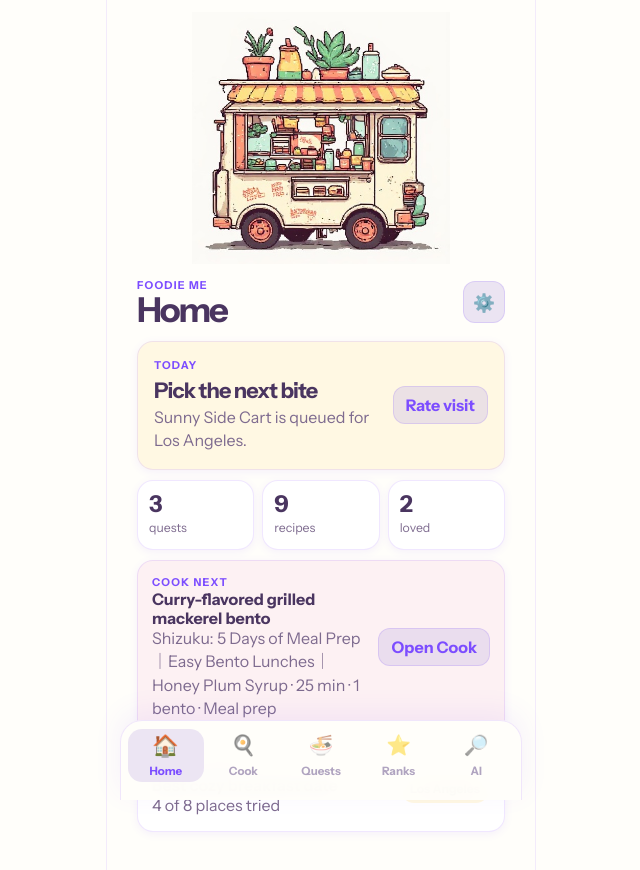
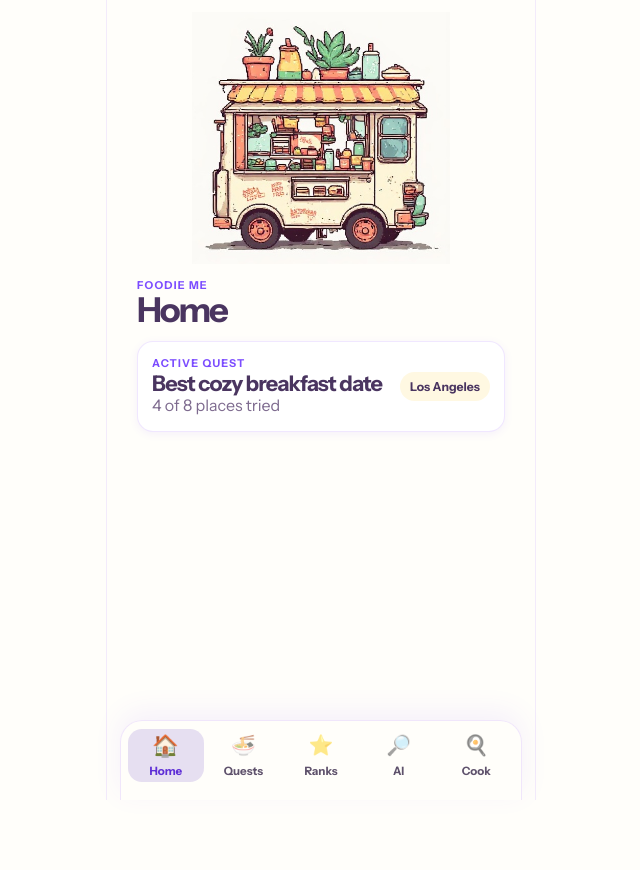
Before and after one commit to oraionrey-bit/foodie-me-app, a React (Vite) app: page / in a window 1280 px wide. Shown: the top 870 px of the page, without its empty margins (319-959 px from the left). After the commit the page ends 800 px from the top, so only its background shows below. Built offline with nearby package versions, Linux system fonts and the light colour scheme.

Commit message:
fix: simplify home and cook recipe workflow (#3)
Co-authored-by: Oraion <oraion@Oraions-Mac-mini.local>

```diff
--- a/src/App.css
+++ b/src/App.css
@@ -12,7 +12,8 @@
   --border: rgba(179, 136, 255, 0.2);
   --text: #4a3560;
   --muted: #7e6b8f;
-  --tab-inactive: #b0a4c0;
+  --tab-inactive: #5f526c;
+  --tab-active: #5f2fd6;
 }
 
 .phone-shell {
@@ -55,7 +56,6 @@
   margin-bottom: 14px;
 }
 
-.settings-button,
 .tab-page button,
 .hero-card button {
   border: 1px solid rgba(124, 77, 255, 0.16);
@@ -65,11 +65,6 @@
   font-weight: 800;
 }
 
-.settings-button {
-  width: 42px;
-  height: 42px;
-  font-size: 1.1rem;
-}
 
 .eyebrow {
   color: var(--purple);
@@ -235,6 +230,7 @@ button {
 }
 
 .score-row,
+.action-stack,
 .recipe-meta-row,
 .verdict-row,
 .form-actions,
@@ -268,7 +264,7 @@ button {
 
 .segmented {
   display: grid;
-  grid-template-columns: repeat(4, 1fr);
+  grid-template-columns: repeat(2, 1fr);
   gap: 5px;
   padding: 5px;
   border: 1px solid var(--border);
@@ -490,8 +486,8 @@ button {
 }
 
 .tab-bar button.active {
-  color: var(--purple);
-  background: rgba(209, 196, 233, 0.42);
+  color: var(--tab-active);
+  background: rgba(209, 196, 233, 0.54);
 }
 
 .tab-bar button.active span {
--- a/src/App.tsx
+++ b/src/App.tsx
@@ -1,7 +1,7 @@
 import type { FormEvent } from 'react'
 import { useEffect, useMemo, useState } from 'react'
 import './App.css'
-import { nextPlaces, quests, rankings } from './data/mockFoodie'
+import { quests } from './data/mockFoodie'
 import {
   categoryLabels,
   mockRecipes,
@@ -25,22 +25,27 @@ type NewRecipeForm = {
 
 const tabs: Array<{ id: TabId; label: string; icon: string }> = [
   { id: 'home', label: 'Home', icon: '🏠' },
-  { id: 'cook', label: 'Cook', icon: '🍳' },
   { id: 'quests', label: 'Quests', icon: '🍜' },
   { id: 'rankings', label: 'Ranks', icon: '⭐' },
   { id: 'research', label: 'AI', icon: '🔎' },
+  { id: 'cook', label: 'Cook', icon: '🍳' },
 ]
 
 const statusFilters: Array<{ id: RecipeStatus; label: string }> = [
   { id: 'to_try', label: 'To try' },
   { id: 'loved', label: 'Loved' },
-  { id: 'cooked', label: 'Cooked' },
-  { id: 'archived', label: 'Archived' },
 ]
 
 const sourceTypes: RecipeSourceType[] = ['website', 'youtube', 'tiktok', 'instagram', 'photo', 'cookbook', 'manual']
-const storageKey = 'foodie-me-recipes-v1'
-const recipeStatuses: RecipeStatus[] = ['to_try', 'cooked', 'loved', 'archived']
+const storageKey = 'foodie-me-recipes-v2'
+const legacyStorageKey = 'foodie-me-recipes-v1'
+const recipeStatuses: RecipeStatus[] = ['to_try', 'loved']
+const legacyMockRecipeIds = new Set([
+  'cozy-tomato-bean-skillet',
+  'golden-miso-pancakes',
+  'chili-crisp-noodle-salad',
+  'lavender-cloud-cookies',
+])
 
 const blankForm: NewRecipeForm = {
   title: '',
@@ -86,7 +91,7 @@ function normalizeVerdicts(value: unknown) {
   }))
 }
 
-function normalizeStoredRecipe(value: unknown): Recipe | null {
+function normalizeStoredRecipe(value: unknown, options: { dropInvalidStatus?: boolean } = {}): Recipe | null {
   if (!isRecord(value)) return null
 
   const title = typeof value.title === 'string' ? value.title.trim() : ''
@@ -94,7 +99,10 @@ function normalizeStoredRecipe(value: unknown): Recipe | null {
 
   const now = new Date().toISOString()
   const sourceType = sourceTypes.includes(value.sourceType as RecipeSourceType) ? (value.sourceType as RecipeSourceType) : 'manual'
-  const status = recipeStatuses.includes(value.status as RecipeStatus) ? (value.status as RecipeStatus) : 'to_try'
+  const hasValidStatus = recipeStatuses.includes(value.status as RecipeStatus)
+  if (options.dropInvalidStatus && !hasValidStatus) return null
+
+  const status = hasValidStatus ? (value.status as RecipeStatus) : 'to_try'
 
   return {
     id: typeof value.id === 'string' && value.id.trim() ? value.id : `stored-${crypto.randomUUID()}`,
@@ -121,10 +129,12 @@ function normalizeStoredRecipe(value: unknown): Recipe | null {
   }
 }
 
-function normalizeStoredRecipes(value: unknown) {
+function normalizeStoredRecipes(value: unknown, options: { dropInvalidStatus?: boolean; excludedIds?: Set<string> } = {}) {
   if (!Array.isArray(value)) return mockRecipes
 
-  const normalized = value.map(normalizeStoredRecipe).filter((recipe): recipe is Recipe => recipe !== null)
+  const normalized = value
+    .map((item) => normalizeStoredRecipe(item, { dropInvalidStatus: options.dropInvalidStatus }))
+    .filter((recipe): recipe is Recipe => recipe !== null && !options.excludedIds?.has(recipe.id))
   return normalized.length > 0 ? normalized : mockRecipes
 }
 
@@ -142,9 +152,17 @@ function safeExternalUrl(value?: string) {
 function loadStoredRecipes() {
   try {
     const stored = window.localStorage.getItem(storageKey)
-    if (!stored) return mockRecipes
+    if (stored) return normalizeStoredRecipes(JSON.parse(stored))
 
-    return normalizeStoredRecipes(JSON.parse(stored))
+    const legacyStored = window.localStorage.getItem(legacyStorageKey)
+    if (legacyStored) {
+      return normalizeStoredRecipes(JSON.parse(legacyStored), {
+        dropInvalidStatus: true,
+        excludedIds: legacyMockRecipeIds,
+      })
+    }
+
+    return mockRecipes
   } catch {
     return mockRecipes
   }
@@ -174,7 +192,6 @@ function App() {
   const [formError, setFormError] = useState('')
 
   const featuredQuest = quests[0]
-  const nextPlace = nextPlaces[0]
   const title = useMemo(() => {
     if (activeTab === 'home') return 'Home'
     if (activeTab === 'cook') return 'Cook'
@@ -185,7 +202,6 @@ function App() {
 
   const toTryCount = recipes.filter((recipe) => recipe.status === 'to_try').length
   const lovedCount = recipes.filter((recipe) => recipe.status === 'loved').length
-  const nextRecipe = recipes.find((recipe) => recipe.status === 'to_try') ?? recipes[0]
   const selectedRecipe = recipes.find((recipe) => recipe.id === selectedRecipeId) ?? null
   const selectedRecipeSafeSourceUrl = safeExternalUrl(selectedRecipe?.sourceUrl)
 
@@ -203,9 +219,10 @@ function App() {
     }
   }, [recipes])
 
-  function openCookTab() {
+  function openCookTab(showForm = false) {
     setActiveTab('cook')
     setSelectedRecipeId(null)
+    setShowSaveForm(showForm)
   }
 
   function handleAddRecipe(event: FormEvent<HTMLFormElement>) {
@@ -262,8 +279,8 @@ function App() {
                   ...recipe.verdicts,
                   {
                     cookedAt: now,
-                    rating: status === 'loved' ? 5 : status === 'archived' ? 1 : 3,
-                    notes: status === 'loved' ? 'Saved to loved recipes.' : status === 'cooked' ? 'Cooked and kept as maybe.' : 'Archived after review.',
+                    rating: 5,
+                    notes: 'Saved to loved recipes.',
                   },
                 ],
         }
@@ -271,6 +288,15 @@ function App() {
     )
     setStatusFilter(status)
     setSelectedRecipeId(null)
+  }
+
+  function deleteRecipe(recipeId: string) {
+    const confirmed = window.confirm('Delete this recipe from Foodie Me?')
+    if (!confirmed) return
+
+    setRecipes((current) => current.filter((recipe) => recipe.id !== recipeId))
+    setSelectedRecipeId(null)
+    setStatusFilter('to_try')
   }
 
   return (
@@ -289,50 +315,14 @@ function App() {
             <p className="eyebrow">Foodie Me</p>
             <h1 id="screen-title">{title}</h1>
           </div>
-          <button className="settings-button" type="button" aria-label="Settings">
-            ⚙️
-          </button>
         </header>
 
         {activeTab === 'home' && (
           <section className="tab-page" aria-label="Home dashboard">
-            <article className="hero-card">
-              <div>
-                <p className="eyebrow">Today</p>
-                <h2>Pick the next bite</h2>
-                <p>{nextPlace.name} is queued for {nextPlace.city}.</p>
-              </div>
-              <button type="button">Rate visit</button>
-            </article>
-
-            <div className="stat-row" aria-label="Foodie Me overview">
-              <article>
-                <strong>{quests.length}</strong>
-                <span>quests</span>
-              </article>
-              <article>
-                <strong>{recipes.length}</strong>
-                <span>recipes</span>
-              </article>
-              <article>
-                <strong>{lovedCount}</strong>
-                <span>loved</span>
-              </article>
-            </div>
-
-            <article className="card compact-card cook-home-card">
-              <div>
-                <p className="eyebrow">Cook next</p>
-                <h3>{nextRecipe.title}</h3>
-                <p>{sourceLabel(nextRecipe)} · {recipeMeta(nextRecipe) || 'ready to review'}</p>
-              </div>
-              <button type="button" onClick={openCookTab}>Open Cook</button>
-            </article>
-
             <article className="card compact-card">
               <div>
                 <p className="eyebrow">Active quest</p>
-                <h3>{featuredQuest.title}</h3>
+                <h2>{featuredQuest.title}</h2>
                 <p>{featuredQuest.progress}</p>
               </div>
               <span className="pill">{featuredQuest.city}</span>
@@ -394,8 +384,7 @@ function App() {
                 )}
                 <div className="verdict-row" aria-label="Recipe verdicts">
                   <button type="button" onClick={() => updateRecipeStatus(selectedRecipe.id, 'loved')}>Loved it</button>
-                  <button type="button" onClick={() => updateRecipeStatus(selectedRecipe.id, 'cooked')}>Cooked maybe</button>
-                  <button type="button" onClick={() => updateRecipeStatus(selectedRecipe.id, 'archived')}>Archive</button>
+                  <button type="button" onClick={() => deleteRecipe(selectedRecipe.id)}>Delete</button>
                 </div>
               </article>
             ) : (
@@ -535,42 +524,34 @@ function App() {
 
         {activeTab === 'quests' && (
           <section className="tab-page" aria-label="Food quests">
-            {quests.map((quest) => (
-              <article className="card" key={`${quest.city}-${quest.title}`}>
-                <p className="eyebrow">{quest.city}</p>
-                <h3>{quest.title}</h3>
-                <p>{quest.progress}</p>
-                <span className="pill">{quest.nextStep}</span>
-              </article>
-            ))}
+            <article className="card empty-state">
+              <p className="eyebrow">Quests</p>
+              <h3>No quest cards yet</h3>
+              <p>We’ll keep the active quest on Home for now while this space gets cleaned up.</p>
+            </article>
           </section>
         )}
 
         {activeTab === 'rankings' && (
           <section className="tab-page" aria-label="Rankings">
-            {rankings.map((ranking) => (
-              <article className="card" key={ranking.place}>
-                <p className="eyebrow">{ranking.dish}</p>
-                <h3>{ranking.place}</h3>
-                <div className="score-row">
-                  <span>A {ranking.anthony}</span>
-                  <span>T {ranking.tina}</span>
-                </div>
-                <p>{ranking.note}</p>
-              </article>
-            ))}
+            <article className="card empty-state">
+              <p className="eyebrow">Ranks</p>
+              <h3>Ranks are on hold</h3>
+              <p>Ranking cards will come back when we are ready to compare favorites.</p>
+            </article>
           </section>
         )}
 
         {activeTab === 'research' && (
           <section className="tab-page" aria-label="AI research">
             <article className="card research-card">
-              <p className="eyebrow">Review first</p>
-              <h3>AI ideas stay in a queue</h3>
-              <p>
-                Later this tab will show source-backed restaurant and recipe candidates. Nothing saves until you approve it.
-              </p>
-              <button type="button">Research a quest</button>
+              <p className="eyebrow">AI helper</p>
+              <h3>What should AI help with?</h3>
+              <p>Research a future quest or capture a recipe from YouTube, a link, a blog, Instagram, and more.</p>
+              <div className="action-stack">
+                <button type="button">Research a quest</button>
+                <button type="button" onClick={() => openCookTab(true)}>Save recipe</button>
+              </div>
             </article>
           </section>
         )}
--- a/src/data/mockRecipes.ts
+++ b/src/data/mockRecipes.ts
@@ -7,7 +7,7 @@ export type RecipeSourceType =
   | 'cookbook'
   | 'manual'
 
-export type RecipeStatus = 'to_try' | 'cooked' | 'loved' | 'archived'
+export type RecipeStatus = 'to_try' | 'loved'
 
 export type RecipeCategory =
   | 'weeknight'
@@ -270,117 +270,4 @@ export const mockRecipes: Recipe[] = [
     updatedAt: '2026-06-18T10:00:00.000Z',
     verdicts: [],
   },
-  {
-    id: 'cozy-tomato-bean-skillet',
-    title: 'Cozy tomato bean skillet',
-    description: 'A low-effort pantry dinner with toast and herbs.',
-    sourceType: 'website',
-    sourceUrl: 'https://example.com/cozy-tomato-bean-skillet',
-    sourceLabel: 'Weeknight blog',
-    status: 'loved',
-    categories: ['weeknight', 'cozy'],
-    tags: ['beans', 'one-pan', 'pantry'],
-    yield: '3 servings',
-    prepMinutes: 10,
-    cookMinutes: 20,
-    totalMinutes: 30,
-    ingredients: [
-      { id: 'i1', text: '1 can white beans' },
-      { id: 'i2', text: '1 cup crushed tomatoes' },
-      { id: 'i3', text: 'Garlic and olive oil' },
-      { id: 'i4', text: 'Toasted bread' },
-    ],
-    steps: [
-      { id: 's1', text: 'Sizzle garlic in olive oil.' },
-      { id: 's2', text: 'Add tomatoes and beans; simmer until glossy.', timerMinutes: 15 },
-      { id: 's3', text: 'Serve with toast and herbs.' },
-    ],
-    notes: 'Loved with extra lemon zest at the end.',
-    capturedAt: '2026-05-20T10:00:00.000Z',
-    updatedAt: '2026-06-01T10:00:00.000Z',
-    verdicts: [{ cookedAt: '2026-06-01T19:30:00.000Z', rating: 5, notes: 'Keep this in weeknight rotation.' }],
-  },
-  {
-    id: 'golden-miso-pancakes',
-    title: 'Golden miso breakfast pancakes',
-    description: 'Sweet-salty pancakes with maple butter.',
-    sourceType: 'cookbook',
-    sourceLabel: 'Brunch notebook',
-    status: 'loved',
-    categories: ['breakfast', 'date-night'],
-    tags: ['brunch', 'miso', 'pancakes'],
-    yield: '8 pancakes',
-    prepMinutes: 10,
-    cookMinutes: 15,
-    totalMinutes: 25,
-    ingredients: [
-      { id: 'i1', text: 'Pancake batter' },
-      { id: 'i2', text: '1 tablespoon white miso' },
-      { id: 'i3', text: 'Maple butter' },
-      { id: 'i4', text: 'Seasonal fruit' },
-    ],
-    steps: [
-      { id: 's1', text: 'Whisk miso into wet pancake ingredients.' },
-      { id: 's2', text: 'Cook pancakes on a buttered griddle.', timerMinutes: 12 },
-      { id: 's3', text: 'Stack with maple butter and fruit.' },
-    ],
-    notes: 'Best as a slow weekend breakfast.',
-    capturedAt: '2026-04-11T10:00:00.000Z',
-    updatedAt: '2026-05-02T10:00:00.000Z',
-    verdicts: [{ cookedAt: '2026-05-02T10:30:00.000Z', rating: 5, notes: 'Fluffy and memorable.' }],
-  },
-  {
-    id: 'chili-crisp-noodle-salad',
-    title: 'Chili crisp noodle salad',
-    description: 'A saved photo note that turned into an easy lunch.',
-    sourceType: 'photo',
-    sourceLabel: 'Screenshot from a cafe board',
-    status: 'cooked',
-    categories: ['weeknight', 'snack'],
-    tags: ['noodles', 'chili crisp'],
-    yield: '2 bowls',
-    prepMinutes: 15,
-    totalMinutes: 15,
-    ingredients: [
-      { id: 'i1', text: 'Cold noodles' },
-      { id: 'i2', text: 'Cucumber ribbons' },
-      { id: 'i3', text: 'Chili crisp and sesame dressing' },
-    ],
-    steps: [
-      { id: 's1', text: 'Toss cooked cold noodles with dressing.' },
-      { id: 's2', text: 'Fold in cucumber ribbons and extra chili crisp.' },
-    ],
-    notes: 'Good, but needs protein next time.',
-    capturedAt: '2026-03-09T10:00:00.000Z',
-    updatedAt: '2026-03-10T10:00:00.000Z',
-    verdicts: [{ cookedAt: '2026-03-10T12:30:00.000Z', rating: 3, changesNextTime: 'Add tofu or egg.' }],
-  },
-  {
-    id: 'lavender-cloud-cookies',
-    title: 'Lavender cloud cookies',
-    description: 'Pretty cookies that were more looks than flavor.',
-    sourceType: 'manual',
-    sourceLabel: 'Manual note',
-    status: 'archived',
-    categories: ['dessert'],
-    tags: ['cookies', 'lavender'],
-    yield: '18 cookies',
-    prepMinutes: 20,
-    cookMinutes: 11,
-    totalMinutes: 31,
-    ingredients: [
-      { id: 'i1', text: 'Sugar cookie dough' },
-      { id: 'i2', text: 'Culinary lavender' },
-      { id: 'i3', text: 'Vanilla glaze' },
-    ],
-    steps: [
-      { id: 's1', text: 'Fold lavender into cookie dough.' },
-      { id: 's2', text: 'Bake until edges set.', timerMinutes: 11 },
-      { id: 's3', text: 'Glaze once cool.' },
-    ],
-    notes: 'Archived: too floral for a repeat.',
-    capturedAt: '2026-02-01T10:00:00.000Z',
-    updatedAt: '2026-02-14T10:00:00.000Z',
-    verdicts: [{ cookedAt: '2026-02-14T20:00:00.000Z', rating: 2, notes: 'Skip next time.' }],
-  },
 ]
```
Also changed, not shown: 2 other files (tests, documents, lock files or other folders).
